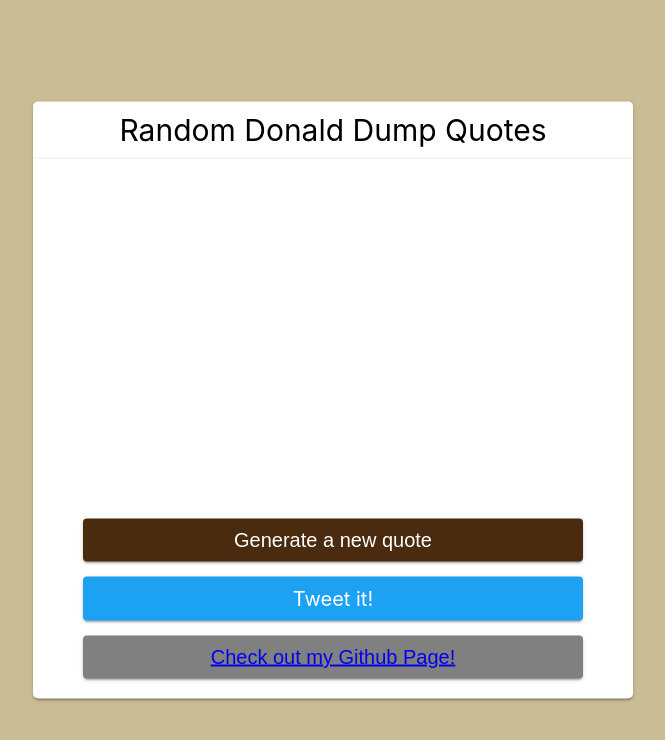
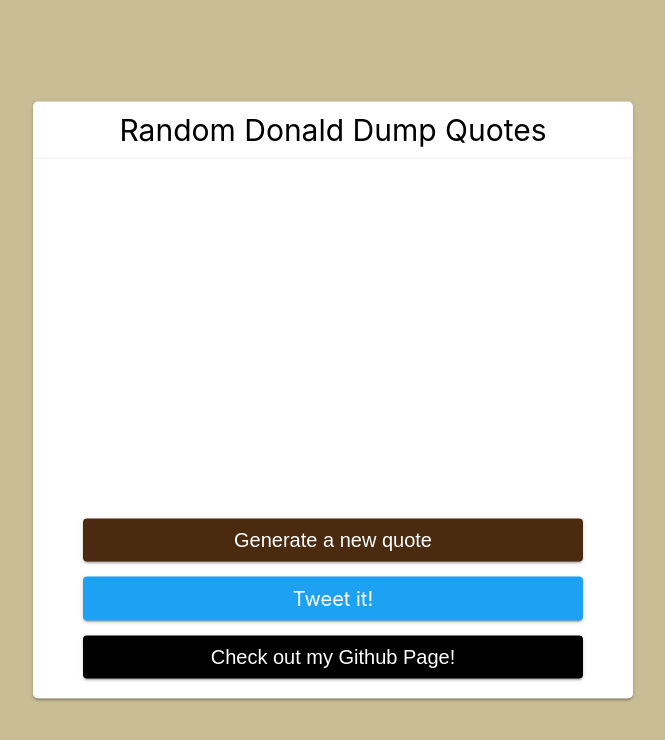
Before and after one commit to LucasHom/Random-Quote-Generator, a plain HTML site: page index.html in a window 1280 px wide. Shown: the whole page, without its empty margins (307-972 px from the left). Drawn offline with Linux system fonts and the light colour scheme.

Commit message:
Styled the "Check out my Github Page!" link

```diff
--- a/index.html
+++ b/index.html
@@ -29,9 +29,11 @@
 
       <a class="twitter button" id="js-tweet" target="_blank" rel="noreferrer noopener">Tweet it!</a>
 
-      <button type="button" class="github button"><a  href="https://github.com/LucasHom">Check out my Github Page!</a></button>
+      <button class="github button"><a class="gh" href="https://github.com/LucasHom" target="_blank"
+          rel="noreferrer noopener">Check out my
+          Github Page!</a>
+      </button>
     </section>
-
   </div>
 
 
--- a/style.css
+++ b/style.css
@@ -65,9 +65,23 @@ header {
 
 
 .github {
-  background-color: grey;
+  background-color: black;
   margin-top: 15px;
 }
+
+.gh {
+  text-decoration: none;
+  color:white;
+}
+
+/* .gh:hover, .gh:visited, .gh:link, .github:active
+{
+    text-decoration: none;
+    color:white;
+    background-color: black;
+
+} */
+
 
 .twitter {
   background-color: #1da1f2;
```
